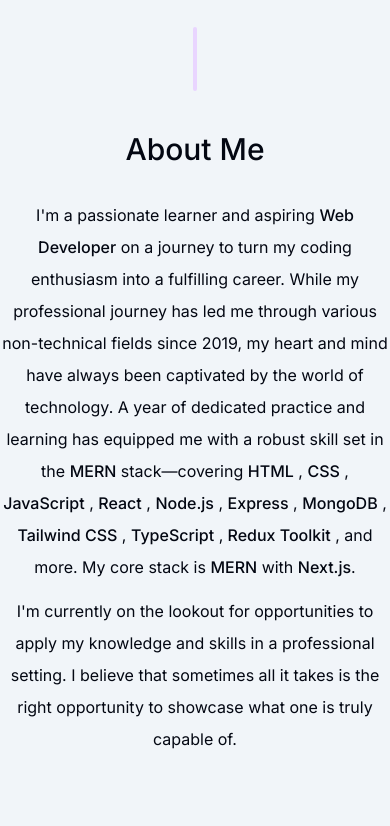
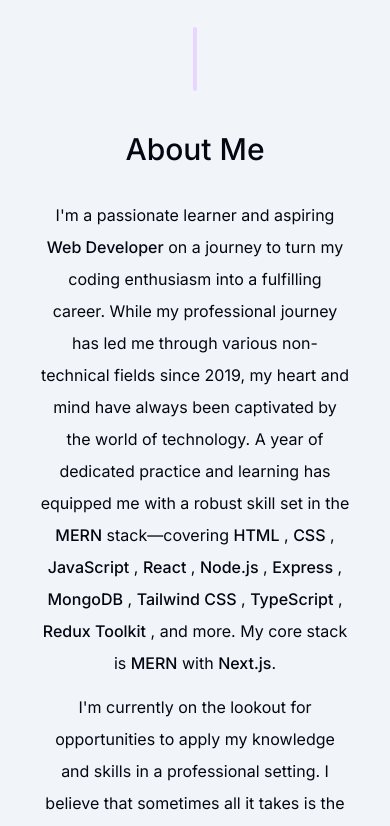
Before and after one commit to salman-ryo/salman-dev-portfolio, a Next.js app: page / in a window 390 px wide. Shown: the part 880-1706 px from the top of the page. Built offline with nearby package versions, Linux system fonts and the light colour scheme; no server answers.

Commit message:
Mobile view improved

```diff
--- a/src/app/_components/About.tsx
+++ b/src/app/_components/About.tsx
@@ -10,7 +10,7 @@
   return (
     <motion.section
       ref={ref}
-      className="mb-8 sm:mb-40 max-w-[45rem] text-center leading-8 mx-auto"
+      className="mb-8 sm:mb-40 max-w-[45rem] text-center leading-8 mx-auto px-10 sm:px-0"
       initial={{ y: 100, opacity: 0 }}
       animate={{ y: 0, opacity: 1 }}
       transition={{ delay: 0.175 }}
--- a/src/app/_components/Skills.tsx
+++ b/src/app/_components/Skills.tsx
@@ -26,7 +26,7 @@
   return (
     <section id="skills" ref={ref} className=" mb-28 sm:mb-48 text-center mx-auto max-w-[53rem] sm:pt-10">
       <SectionHeading>my skills</SectionHeading>
-        <ul className=" flex flex-wrap justify-center gap-5 sm:gap-8 px-4 sm:px-0">
+        <ul className=" flex flex-wrap justify-center items-center gap-5 sm:gap-8 px-6 sm:px-0">
           {skillsData.map((skill, index) => {
             return (
               <motion.li key={index} className="w-fit h-fit flex justify-center items-center flex-col"
--- a/src/app/_components/ThemeSwitch.tsx
+++ b/src/app/_components/ThemeSwitch.tsx
@@ -41,7 +41,7 @@
     }
 
   return (
-    <button className='fixed bottom-5 right-5 p-4 text-2xl bg-white text-black dark:text-yellow-500 dark:bg-black hover:bg-black hover:text-white border-[1.5px] border-gray-600 dark:border-white dark:hover:bg-white dark:hover:text-black  rounded-full opacity-80' onClick={toggleTheme}>
+    <button className='z-50 fixed bottom-5 right-5 p-4 text-2xl bg-white text-black dark:text-yellow-500 dark:bg-black hover:bg-black hover:text-white border-[1.5px] border-gray-600 dark:border-white dark:hover:bg-white dark:hover:text-black  rounded-full opacity-80' onClick={toggleTheme}>
         {theme === 'light'?(<BsSun/>) : (<BsMoon />)}
         </button>
   )
```
